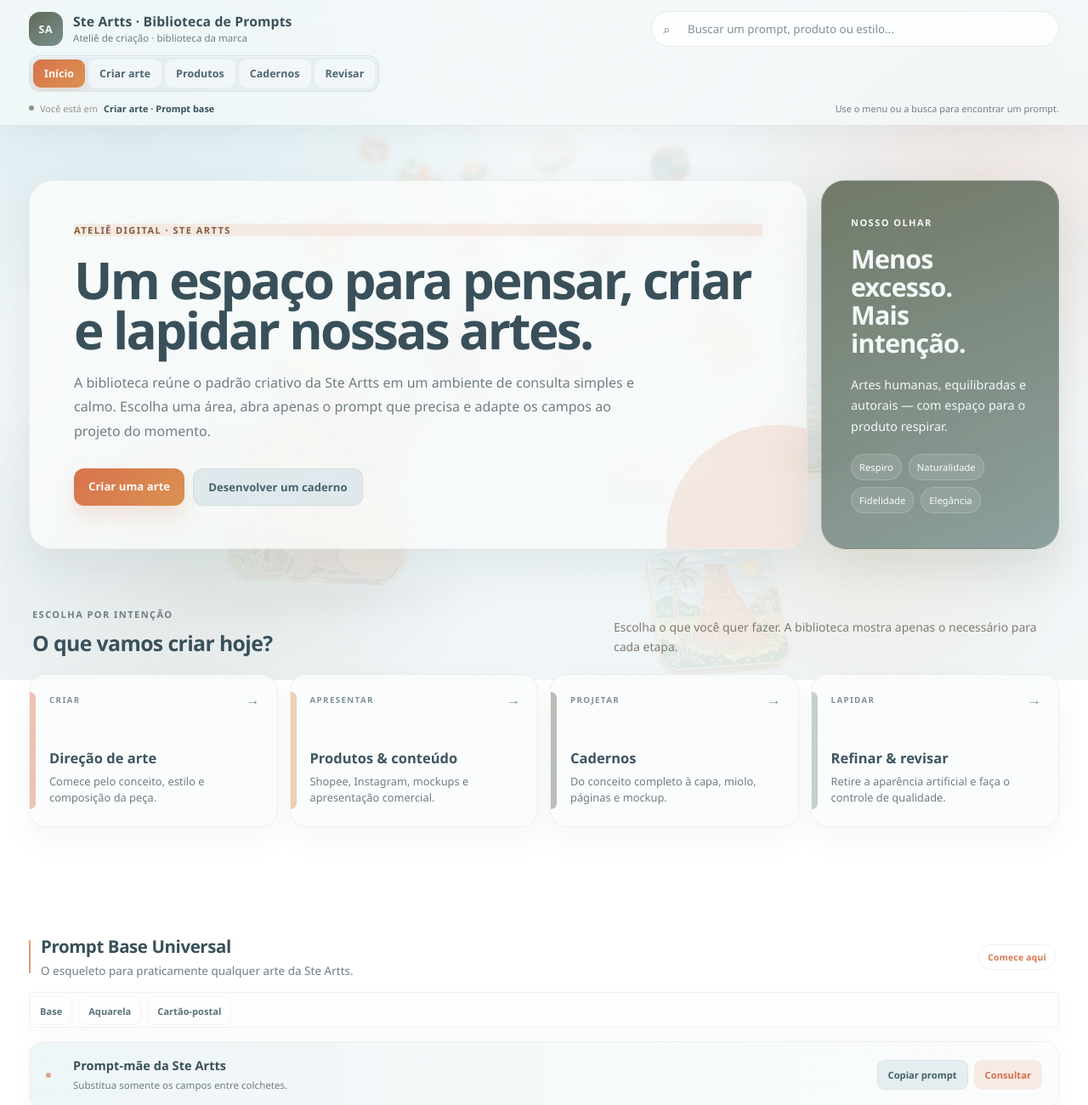
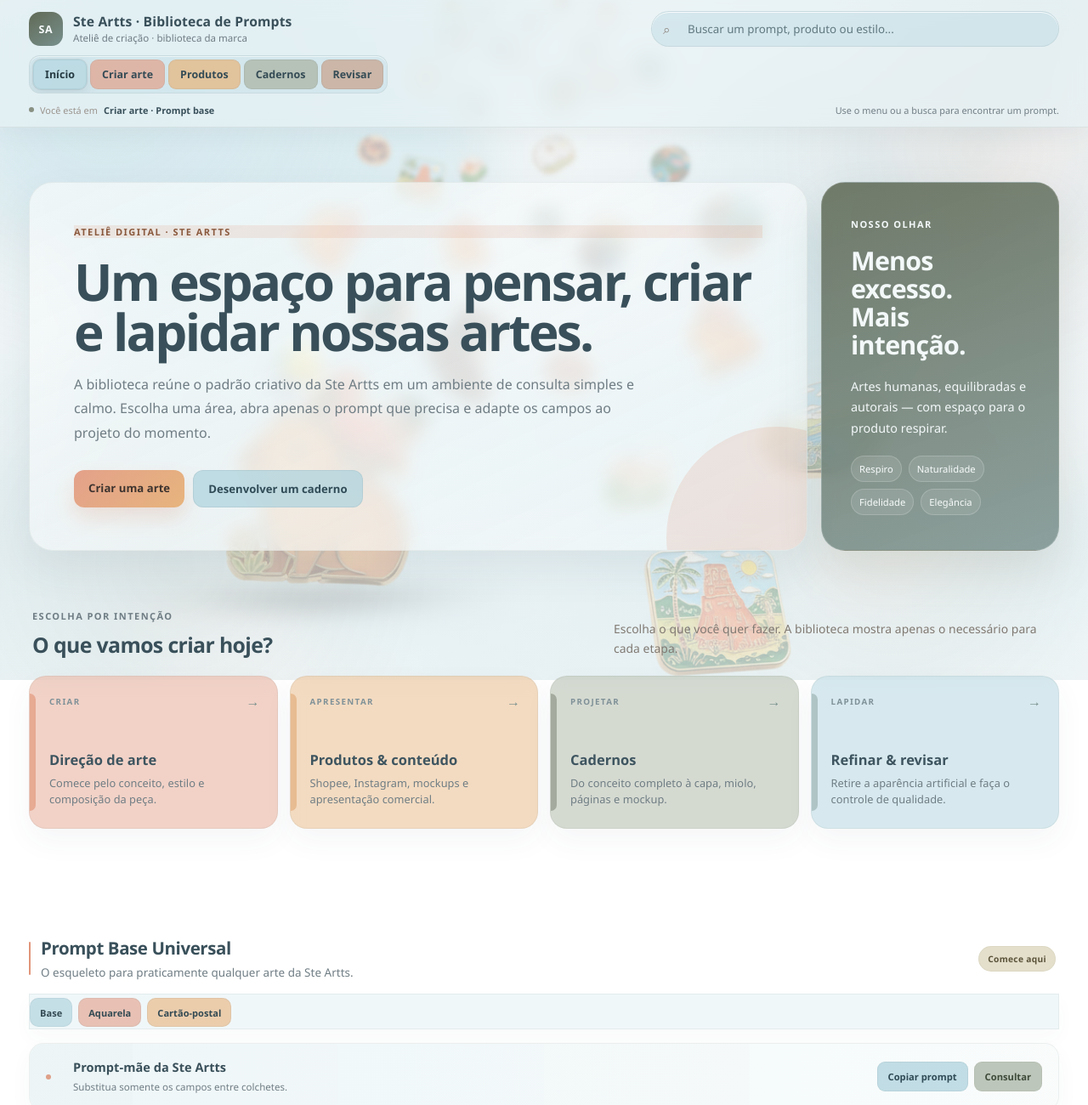
Before and after one commit to Steartts/PromptsLibrary, a plain HTML site: page index.html in a window 1280 px wide. Shown: the top 1300 px of the page at 85% size. Drawn offline with Linux system fonts and the light colour scheme.

Commit message:
Add files via upload

```diff
--- a/index.html
+++ b/index.html
@@ -952,6 +952,119 @@
   }
 </style>
 
+
+<style id="image2-theme-v2">
+  :root{
+    --c-sky:#B5D6E0;
+    --c-sky-soft:#C9E1E8;
+    --c-warm:#DA9251;
+    --c-warm-soft:#E7B47D;
+    --c-coral:#D8724D;
+    --c-coral-soft:#E3A18A;
+    --c-sage:#606A56;
+    --c-sage-soft:#AEB8A8;
+    --c-sand:#A29366;
+    --c-sand-soft:#D1C8A6;
+    --c-earth:#A17251;
+    --c-earth-soft:#C8A38C;
+    --ink:#33454D;
+  }
+
+  /* Fundo mais visível */
+  body::before{
+    background:
+      linear-gradient(180deg, rgba(244,249,250,.68) 0%, rgba(244,249,250,.62) 38%, rgba(243,248,249,.69) 100%),
+      url('image2.jpg') center top / cover no-repeat !important;
+  }
+  body::after{
+    background:
+      radial-gradient(circle at 10% 12%, rgba(181,214,224,.14), transparent 25%),
+      radial-gradient(circle at 90% 22%, rgba(216,114,77,.08), transparent 21%),
+      radial-gradient(circle at 16% 83%, rgba(96,106,86,.07), transparent 24%),
+      radial-gradient(circle at 82% 78%, rgba(218,146,81,.06), transparent 21%) !important;
+  }
+
+  /* Painéis mais transparentes */
+  .topbar{background:rgba(231,242,245,.66)!important}
+  .hero-card{background:linear-gradient(155deg,rgba(248,251,251,.67),rgba(244,249,250,.56))!important}
+  .workspace-card{background:linear-gradient(160deg,rgba(247,250,250,.60),rgba(239,247,248,.50))!important}
+  .prompt-card{background:rgba(246,250,250,.61)!important}
+  .prompt-card.is-open{background:rgba(247,250,250,.72)!important}
+  .prompt-body{background:rgba(237,246,248,.53)!important}
+  .group-nav,.chapter-nav,.sequence-note{background:rgba(228,241,244,.54)!important}
+  .tip{background:rgba(233,242,238,.58)!important}
+  .back-top{background:rgba(181,214,224,.78)!important}
+
+  /* Menu principal colorido, sem branco */
+  .menu{background:rgba(181,214,224,.35)!important}
+  .menu a{color:#344B55!important;border:1px solid rgba(52,75,85,.07)!important;box-shadow:none!important}
+  .menu a:nth-child(1){background:rgba(181,214,224,.76)!important}
+  .menu a:nth-child(2){background:rgba(227,161,138,.70)!important}
+  .menu a:nth-child(3){background:rgba(231,180,125,.72)!important}
+  .menu a:nth-child(4){background:rgba(174,184,168,.78)!important}
+  .menu a:nth-child(5){background:rgba(200,163,140,.72)!important}
+  .menu a:hover{filter:saturate(1.06) brightness(.98);transform:translateY(-1px)!important}
+  .menu a.active{
+    color:#263A42!important;
+    box-shadow:0 7px 16px rgba(61,77,83,.11)!important;
+    outline:1px solid rgba(52,75,85,.10);
+  }
+
+  /* Ações principais */
+  .primary-action{background:linear-gradient(135deg,var(--c-coral-soft),var(--c-warm-soft))!important;color:#3E342F!important}
+  .secondary-action{background:rgba(181,214,224,.82)!important;color:#304B56!important;border-color:rgba(52,75,85,.08)!important}
+
+  /* Cards da entrada com tonalidade própria */
+  .workspace-card.creative{background:rgba(227,161,138,.48)!important}
+  .workspace-card.commerce{background:rgba(231,180,125,.48)!important}
+  .workspace-card.notebooks{background:rgba(174,184,168,.52)!important}
+  .workspace-card.refine{background:rgba(181,214,224,.54)!important}
+  .workspace-card:hover{filter:saturate(1.03) brightness(.99)}
+
+  /* Submenus e etapas em cores leves */
+  .group-nav a,.chapter-nav a{color:#334A53!important;border:1px solid rgba(52,75,85,.06)!important}
+  .group-nav a:nth-child(6n+1),.chapter-nav a:nth-child(6n+1){background:rgba(181,214,224,.72)!important}
+  .group-nav a:nth-child(6n+2),.chapter-nav a:nth-child(6n+2){background:rgba(227,161,138,.62)!important}
+  .group-nav a:nth-child(6n+3),.chapter-nav a:nth-child(6n+3){background:rgba(231,180,125,.62)!important}
+  .group-nav a:nth-child(6n+4),.chapter-nav a:nth-child(6n+4){background:rgba(174,184,168,.70)!important}
+  .group-nav a:nth-child(6n+5),.chapter-nav a:nth-child(6n+5){background:rgba(209,200,166,.72)!important}
+  .group-nav a:nth-child(6n+6),.chapter-nav a:nth-child(6n+6){background:rgba(200,163,140,.62)!important}
+  .group-nav a:hover,.chapter-nav a:hover{filter:brightness(.97) saturate(1.04)!important;transform:translateY(-1px)}
+
+  /* Botões dentro dos prompts: nada branco */
+  .copy-btn{
+    background:rgba(181,214,224,.82)!important;
+    color:#304B56!important;
+    border-color:rgba(52,75,85,.07)!important;
+  }
+  .copy-btn:hover{background:rgba(181,214,224,.98)!important}
+  .toggle-btn{
+    background:rgba(174,184,168,.78)!important;
+    color:#3F4B3B!important;
+    border-color:rgba(63,75,59,.05)!important;
+  }
+  .toggle-btn:hover{background:rgba(174,184,168,.94)!important}
+  .copy-btn.copied{background:rgba(209,200,166,.86)!important;color:#504A35!important}
+
+  /* Etiquetas e numeração também coloridas */
+  .badge{background:rgba(209,200,166,.58)!important;color:#5B533A!important;border-color:rgba(91,83,58,.06)!important}
+  .prompt-number{background:rgba(200,163,140,.48)!important;color:#604738!important;border-color:rgba(96,71,56,.06)!important}
+  .chapter-nav.stage-nav a span{background:rgba(181,214,224,.55)!important;color:#405A65!important}
+
+  /* Busca sem branco */
+  .search{background:rgba(181,214,224,.40)!important;color:#31474F!important;border-color:rgba(52,75,85,.09)!important}
+  .search::placeholder{color:#617981!important}
+  .search:focus{background:rgba(181,214,224,.56)!important}
+
+  @media(max-width:860px){
+    body::before{
+      background:
+        linear-gradient(180deg,rgba(244,249,250,.72),rgba(243,248,249,.69)),
+        url('image2.jpg') center top / cover no-repeat !important;
+    }
+  }
+</style>
+
 </head>
 <body>
 <header class="topbar" id="topo">
```
